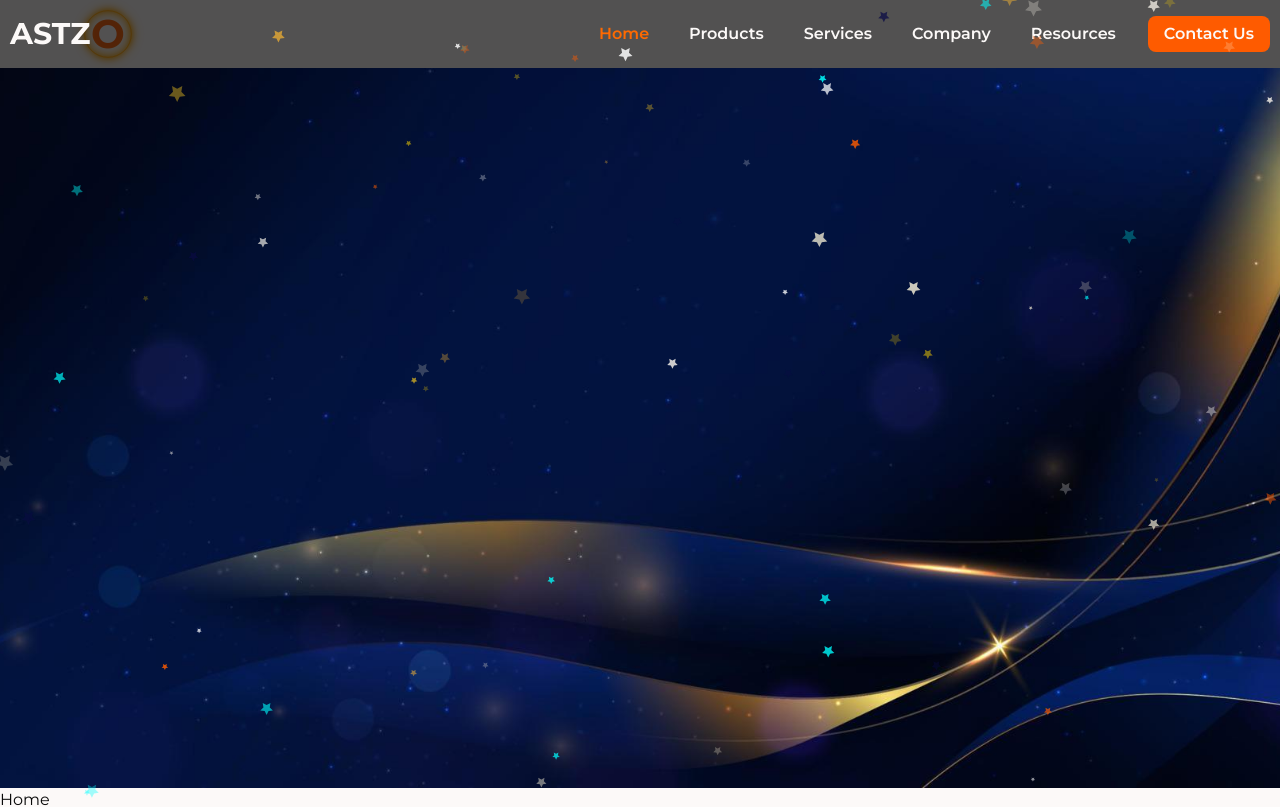
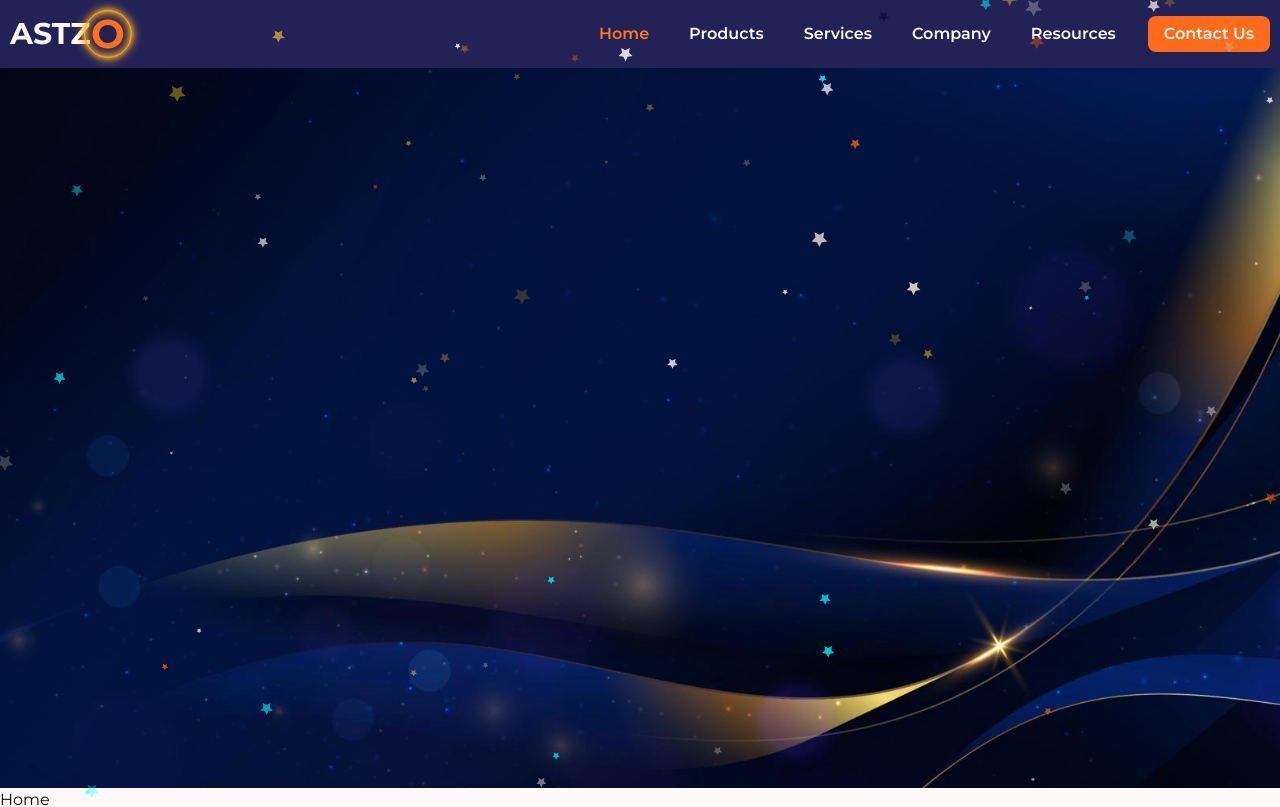
Before and after one commit to astzo/astzoweb, a Next.js app: page / in a window 1280 px wide. Shown: the top 807 px of the page. Built offline with nearby package versions, Linux system fonts and the light colour scheme.

Commit message:
navbar scroll issue fix

```diff
--- a/src/components/frontend/home/Banner.tsx
+++ b/src/components/frontend/home/Banner.tsx
@@ -2,7 +2,7 @@ import React from 'react';
 
 const Banner = () => {
     return (
-      <div className=' w-full h-[90vh] bg-[url(/images/hero.jpg)] bg-cover bg-center'></div>
+      <div className=' w-full h-[90vh] bg-[url(/images/hero.jpg)] bg-cover bg-center bg-no-repeat'></div>
     );
 };
 
--- a/src/components/frontend/shared/Navbar.tsx
+++ b/src/components/frontend/shared/Navbar.tsx
@@ -1,3 +1,4 @@
+/* eslint-disable react-hooks/exhaustive-deps */
 "use client";
 
 import { useEffect, useState } from "react";
@@ -44,7 +45,7 @@ const Navbar = () => {
   const pathname = usePathname();
 
   //  handle navbar scrolling effect
-  const [isFixed, setIsFixed] = useState(false);
+  const [isFixed, setIsFixed] = useState(true);
   let lastScrollY = 0;
 
   useEffect(() => {
@@ -117,7 +118,7 @@ const Navbar = () => {
   return (
     <nav
       id='header'
-      className={`w-full bg-foreground/70 ${
+      className={`w-full bg-primary opacity-90 ${
         isFixed ? "fixed  top-0 left-0 z-50" : "static"
       }`}
     >
@@ -130,7 +131,7 @@ const Navbar = () => {
             height='100'
             viewBox='0 0 300 300'
             xmlns='http://www.w3.org/2000/svg'
-            className="absolute -z-10 left-12"
+            className='absolute z-10 left-12'
           >
             <defs>
               <filter id='glow' x='-50%' y='-50%' width='200%' height='200%'>
@@ -138,19 +139,19 @@ const Navbar = () => {
                   dx='0'
                   dy='0'
                   stdDeviation='4'
-                  flood-color='orange'
+                  floodColor='orange'
                 />
                 <feDropShadow
                   dx='0'
                   dy='0'
                   stdDeviation='8'
-                  flood-color='orange'
+                  floodColor='orange'
                 />
                 <feDropShadow
                   dx='0'
                   dy='0'
                   stdDeviation='12'
-                  flood-color='orange'
+                  floodColor='orange'
                 />
               </filter>
             </defs>
@@ -159,13 +160,13 @@ const Navbar = () => {
             <text
               x='50%'
               y='50%'
-              text-anchor='middle'
+              textAnchor='middle'
               dy='.35em'
-              font-size='120'
-              font-family='montserrat'
+              fontSize='120'
+              fontFamily='montserrat'
               fill='#FF5C00'
               stroke='none'
-              stroke-width='3'
+              strokeWidth='3'
               filter='url(#)'
             >
               O
@@ -177,7 +178,7 @@ const Navbar = () => {
               cy='150'
               r='70'
               stroke='orange'
-              stroke-width='2'
+              strokeWidth='2'
               fill='none'
               filter='url(#glow)'
             >
@@ -202,7 +203,7 @@ const Navbar = () => {
               cy='150'
               r='70'
               stroke='orange'
-              stroke-width='2'
+              strokeWidth='2'
               fill='none'
               filter='url(#glow)'
             >
```
Also changed, not shown: public/logo.svg, src/app/icon.svg.
